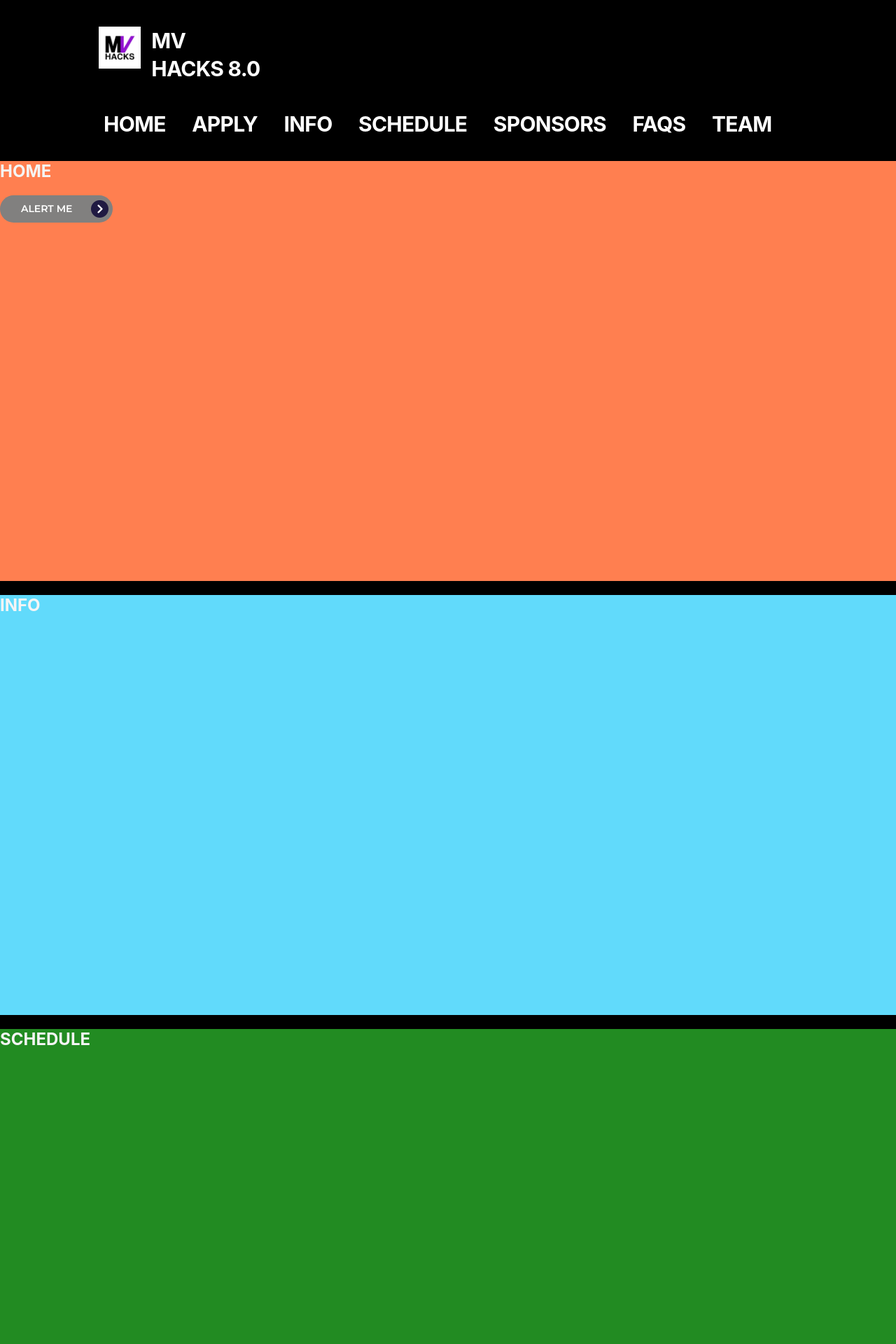
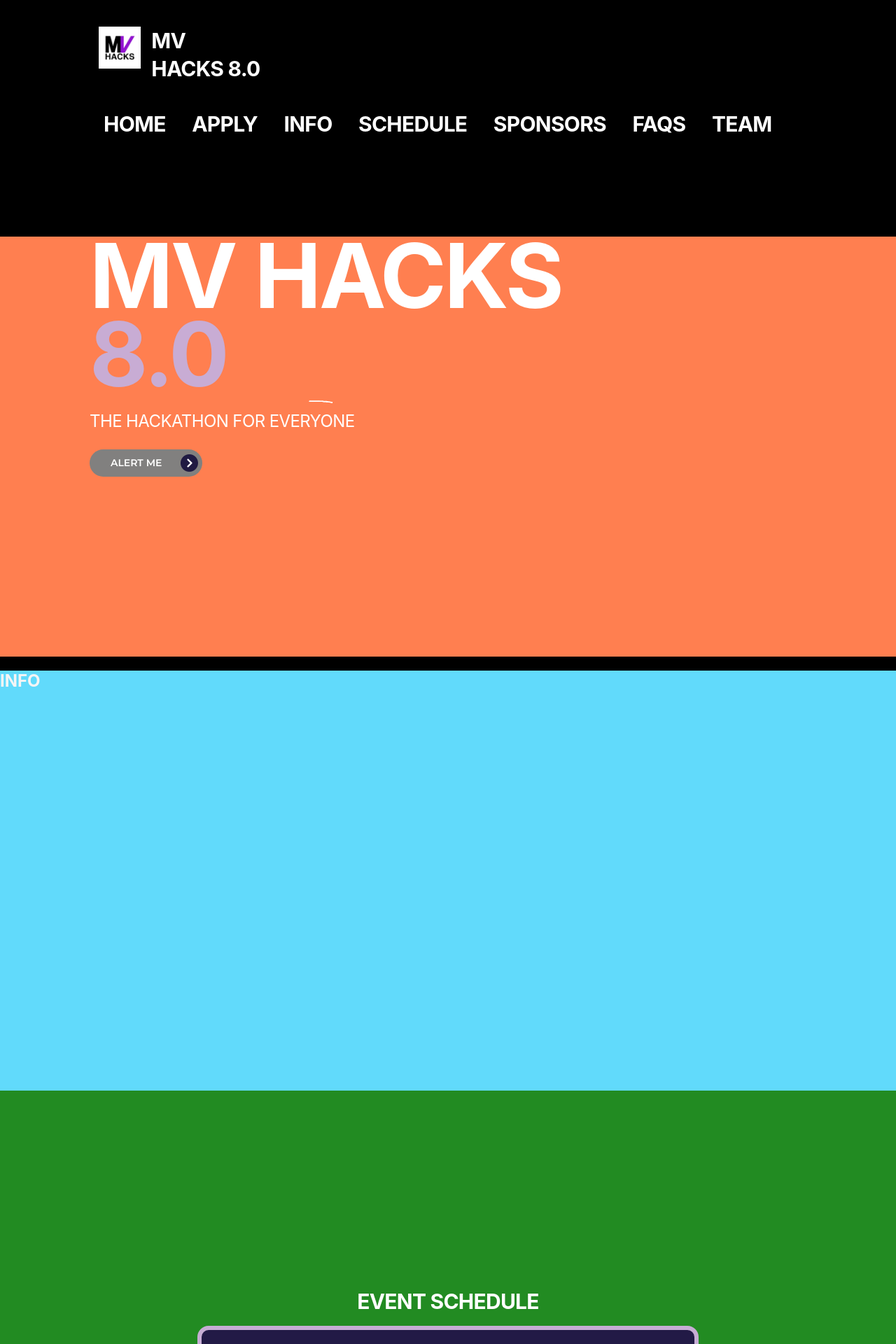
Before and after one commit to mvhacks/website-9.0, a React (Create React App) app: page / in a window 1280 px wide. Shown: the top 1920 px of the page at 70% size. Built offline with nearby package versions, Linux system fonts and the light colour scheme.

Commit message:
finish rebase

```diff
--- a/src/App.tsx
+++ b/src/App.tsx
@@ -1,10 +1,9 @@
 import { useRef } from 'react';
 import "./App.css";
-import Button from "@mui/joy/Button";
-import arrow from "./images/arrow.png";
 import Navbar from "./components/Navbar";
 import Footer from "./components/Footer";
 import Faqs from "./components/Faqs";
+import Title from "./components/Title";
 import Schedule from "./components/Schedule";
 
 function App() {
@@ -47,28 +46,19 @@ function App() {
           url('https://fonts.googleapis.com/css2?family=Montserrat:ital,wght@0,100..900;1,100..900&display=swap');
         </style>
         <div className="home" ref={home}>
-          <h2>HOME</h2>
-          <Button
-            sx={{ borderRadius: "25px" }}
-            id="alert"
-            component="a"
-            href="https://docs.google.com/forms/d/e/1FAIpQLSefTr6730BXSMYYdAnDXS5hFu_NZ5FHyzNYkv2MYqZoxvkgyQ/viewform"
-          >
-            ALERT ME
-            <img src={arrow} height="25" width="25" id="arrow" alt="arrow-icon"/>
-          </Button>
+          <Title></Title>
         </div>
         <div className="info" ref={info}>
           <h2>INFO</h2>
         </div>
         <div className="schedule" ref={schedule}>
-          <h2>SCHEDULE</h2>
+          <Schedule></Schedule>
         </div>
         <div className="sponsor" ref={sponsor}>
           <h2>SPONSOR</h2>
         </div>
         <div className="faqs" ref={faqs}>
-          <h2>FAQS</h2>
+          <Faqs></Faqs>
         </div>
         <div className="team" ref={team}>
           <h2>TEAM</h2>
--- a/src/components/Title.tsx
+++ b/src/components/Title.tsx
@@ -1,7 +1,9 @@
-import React from 'react';
-import Box from '@mui/joy/Box';
-import Typography from '@mui/joy/Typography';
+import React from "react";
+import Box from "@mui/joy/Box";
+import Typography from "@mui/joy/Typography";
 import circle from "../images/circle.gif";
+import Button from "@mui/joy/Button";
+import arrow from "../images/arrow.png";
 
 export default function Title() {
   const random = Math.floor(Math.random() * 10000);
@@ -14,17 +16,16 @@ export default function Title() {
           textColor="common.white"
           sx={{
             fontWeight: "bold",
-                        fontSize: {xs: "6rem", md: "8rem"},
+            fontSize: { xs: "6rem", md: "8rem" },
             marginLeft: "10%",
             lineHeight: "7rem",
-                        marginTop: "10%"
-                    }}>
-                    MV HACKS<br />
-                    <span style={{ color: "rgb(200,172,212)" }}>
-                    8.0
-                    </span>
+            marginTop: "10%",
+          }}
+        >
+          MV HACKS
+          <br />
+          <span style={{ color: "rgb(200,172,212)" }}>8.0</span>
         </Typography>
-
       </div>
 
       <div id="subtitle">
@@ -32,10 +33,11 @@ export default function Title() {
           level="h3"
           textColor="common.white"
           sx={{
-                        lineHeight:"5rem",
-                        fontWeight:"normal",
-                        marginLeft: "10%"
-                    }}>
+            lineHeight: "5rem",
+            fontWeight: "normal",
+            marginLeft: "10%",
+          }}
+        >
           THE HACKATHON FOR{" "}
           <Box
             position="relative"
@@ -47,11 +49,12 @@ export default function Title() {
             }}
           >
             <img
+              alt="circle"
               src={`${circle}?refresh=${random}`}
               style={{
                 position: "absolute",
                 width: "115%",
-                                height: "100%"
+                height: "100%",
               }}
             />
 
@@ -59,13 +62,23 @@ export default function Title() {
               level="h3"
               textColor="common.white"
               sx={{
-                                fontWeight:"normal"
-                            }}>
+                fontWeight: "normal",
+              }}
+            >
               EVERYONE
             </Typography>
           </Box>
         </Typography>
       </div>
+      <Button
+        sx={{ borderRadius: "25px", marginLeft: "10%" }}
+        id="alert"
+        component="a"
+        href="https://docs.google.com/forms/d/e/1FAIpQLSefTr6730BXSMYYdAnDXS5hFu_NZ5FHyzNYkv2MYqZoxvkgyQ/viewform"
+      >
+        ALERT ME
+        <img src={arrow} height="25" width="25" id="arrow" alt="arrow-icon" />
+      </Button>
     </Box>
   );
 }
```
Also changed, not shown: 1 other file (tests, documents, lock files or other folders). Lines whose indentation alone changed are shown as unchanged.
